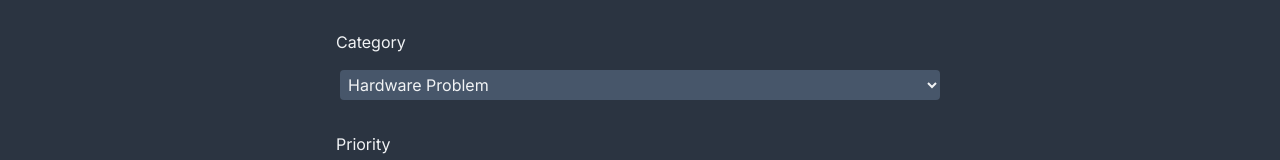
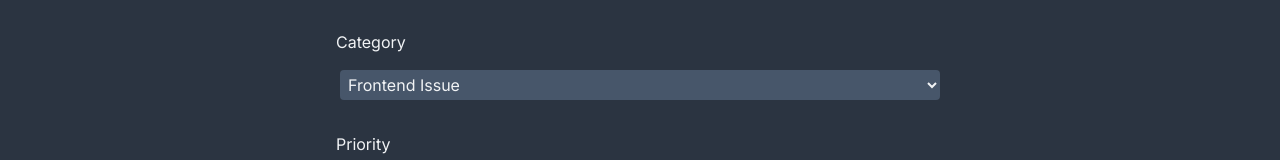
Before and after one commit to MaximilianoTRZ/ticketing-next-app, a Next.js app: page /TicketPage/new in a window 1280 px wide. Shown: the part 414-574 px from the top of the page. Built offline with nearby package versions, Linux system fonts and the light colour scheme.

Commit message:
categories changed

```diff
--- a/app/(components)/TicketForm.jsx
+++ b/app/(components)/TicketForm.jsx
@@ -54,7 +54,7 @@ const TicketForm = ({ ticket }) => {
     priority: 1,
     progress: 0,
     status: "not started",
-    category: "Hardware Problem",
+    category: "Frontend Issue",
   };
 
   if (EDITMODE) {
@@ -106,9 +106,9 @@ const TicketForm = ({ ticket }) => {
           value={formData.category}
           onChange={handleChange}
         >
-          <option value="Hardware Problem">Hardware Problem</option>
-          <option value="Software Problem">Software Problem</option>
-          <option value="Project">Project</option>
+          <option value="Frontend Issue">Frontend Issue</option>
+          <option value="Backend Issue">Backend Issue</option>
+          <option value="Project Backlog">Project Backlog</option>
         </select>
 
         <label>Priority</label>
```
